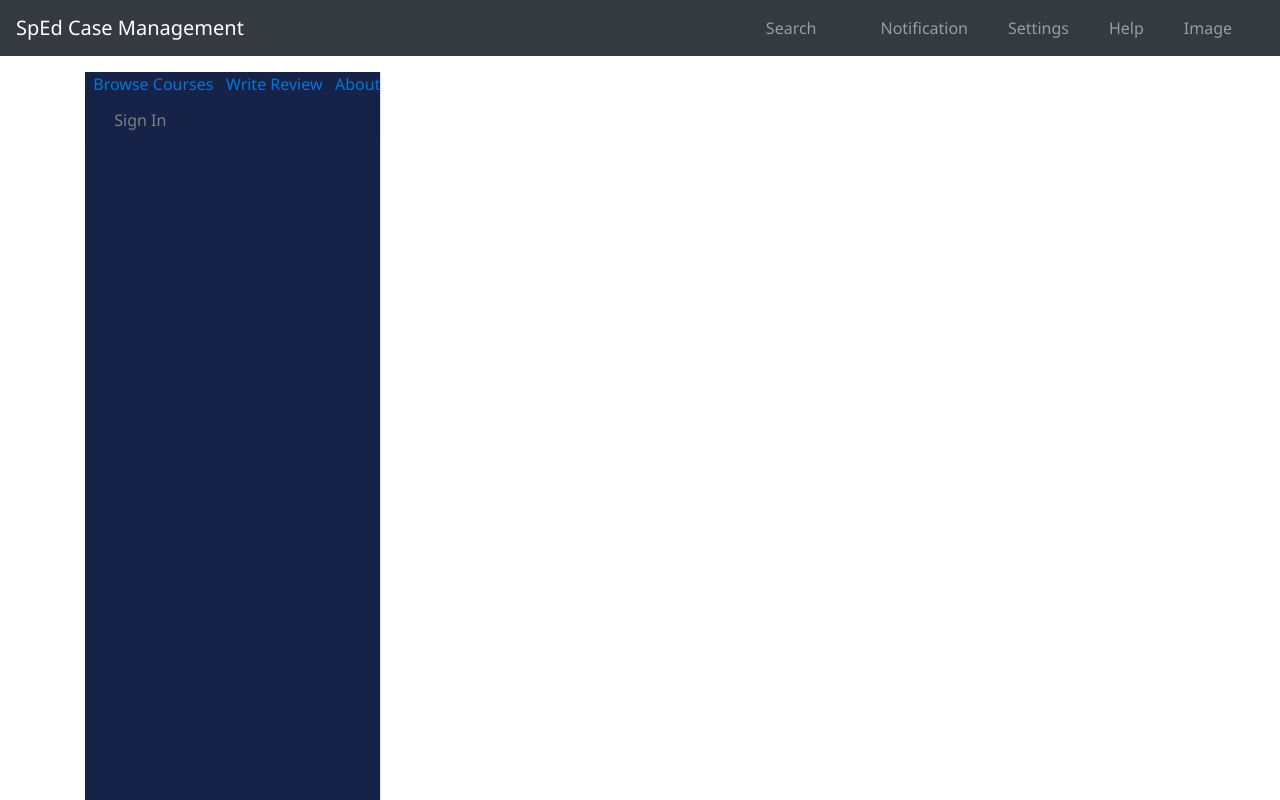
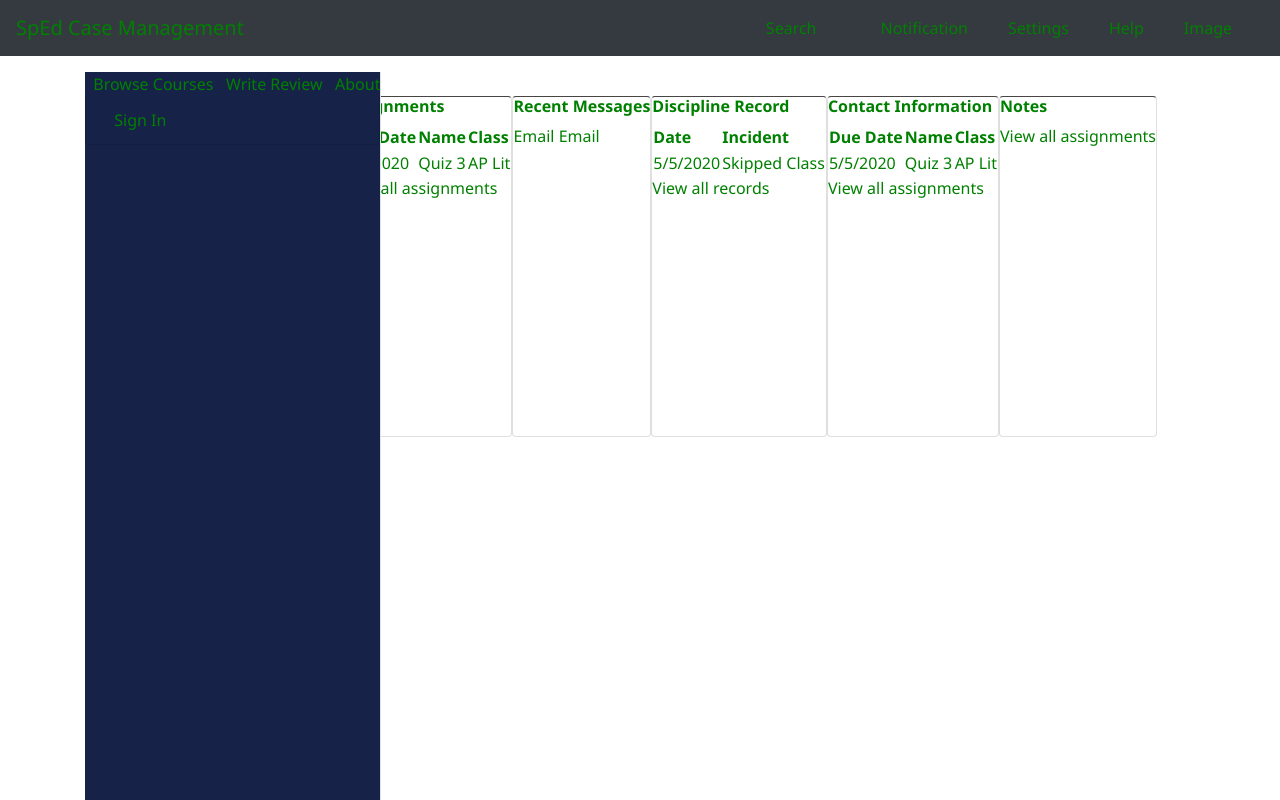
Before and after one commit to verndrade/sped-case-manager, a Django app: page /casemanager/ in a window 1280 px wide. Run offline with Django 3.2, Linux system fonts and the light colour scheme; some libraries are stand-ins or nearby versions.

Commit message:
Added card dummy data

```diff
--- a/static/css/style.css
+++ b/static/css/style.css
@@ -6,6 +6,7 @@
 
 * {
     font-family: 'Segoe UI', Tahoma, Geneva, Verdana, sans-serif;
+    color: green!important;
 }
 
 h1 {
@@ -43,6 +44,10 @@ a {
 
 .bold {
     font-weight: bold;
+}
+
+.bottom {
+    bottom: 0;
 }
 
 /*!
--- a/templates/case-manager/assignments.html
+++ b/templates/case-manager/assignments.html
@@ -0,0 +1,20 @@
+{% load static %}
+
+<div class="card">
+    <h3 class="bold">Assignments</h3>
+
+    <table>
+        <tr>
+            <th>Due Date</th>
+            <th>Name</th>
+            <th>Class</th>
+        </tr>
+        <tr>
+            <td>5/5/2020</td>
+            <td>Quiz 3</td>
+            <td>AP Lit</td>
+        </tr>
+    </table>
+
+    <a href="#" class="bottom">View all assignments</a>
+</div>
--- a/templates/case-manager/contact.html
+++ b/templates/case-manager/contact.html
@@ -0,0 +1,20 @@
+{% load static %}
+
+<div class="card">
+    <h3 class="bold">Contact Information</h3>
+
+    <table>
+        <tr>
+            <th>Due Date</th>
+            <th>Name</th>
+            <th>Class</th>
+        </tr>
+        <tr>
+            <td>5/5/2020</td>
+            <td>Quiz 3</td>
+            <td>AP Lit</td>
+        </tr>
+    </table>
+
+    <a href="#" class="bottom">View all assignments</a>
+</div>
--- a/templates/case-manager/discipline.html
+++ b/templates/case-manager/discipline.html
@@ -0,0 +1,18 @@
+{% load static %}
+
+<div class="card">
+    <h3 class="bold">Discipline Record</h3>
+
+    <table>
+        <tr>
+            <th>Date</th>
+            <th>Incident</th>
+        </tr>
+        <tr>
+            <td>5/5/2020</td>
+            <td>Skipped Class</td>
+        </tr>
+    </table>
+
+    <a href="#" class="bottom">View all records</a>
+</div>
--- a/templates/case-manager/iep.html
+++ b/templates/case-manager/iep.html
@@ -0,0 +1,19 @@
+{% load static %}
+
+<div class="card">
+    <h3 class="bold">Individual Education Plan (IEP)</h3>
+
+    <p class="bold">Targets to be Achieved</p>
+    <p>Something Something</p>
+    <p>Something Something</p>
+
+    <p class="bold">Possible Resources</p>
+    <p>Something Something</p>
+    <p>Something Something</p>
+
+    <p class="bold">Student Needs To</p>
+    <p>Something Something</p>
+    <p>Something Something</p>
+
+    <a href="#" class="bottom">View full document</a>
+</div>
--- a/templates/case-manager/messages.html
+++ b/templates/case-manager/messages.html
@@ -0,0 +1,15 @@
+{% load static %}
+
+<div class="card">
+    <h3 class="bold">Recent Messages</h3>
+
+    <table>
+        <tr>
+            Email
+        </tr>
+        <tr>
+            Email
+        </tr>
+    </table>
+
+</div>
--- a/templates/case-manager/notes.html
+++ b/templates/case-manager/notes.html
@@ -0,0 +1,7 @@
+{% load static %}
+
+<div class="card">
+    <h3 class="bold">Notes</h3>
+
+    <a href="#" class="bottom">View all assignments</a>
+</div>
--- a/templates/casemanager.html
+++ b/templates/casemanager.html
@@ -8,7 +8,12 @@
     <div id="page-content-wrapper">
         <div class="content p-4 container-fluid text-center text-md-left h-100">
             <div class="row h-100">
-                <p>This is where you include stuff</p>
+                {% include 'case-manager/iep.html' %}
+                {% include 'case-manager/assignments.html' %}
+                {% include 'case-manager/messages.html' %}
+                {% include 'case-manager/discipline.html' %}
+                {% include 'case-manager/contact.html' %}
+                {% include 'case-manager/notes.html' %}
             </div>
         </div>
 
```
